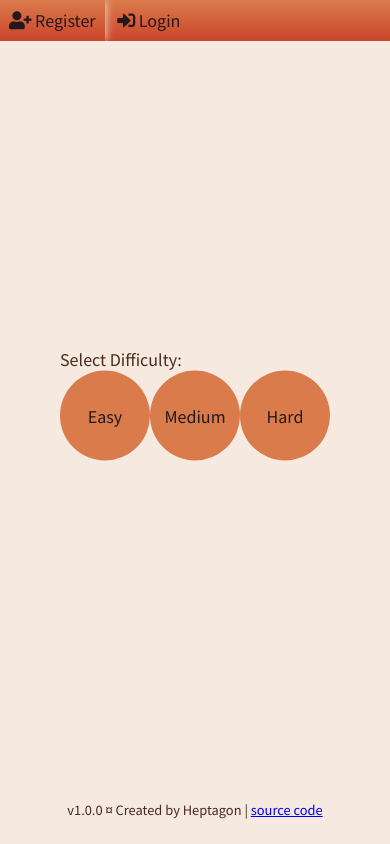
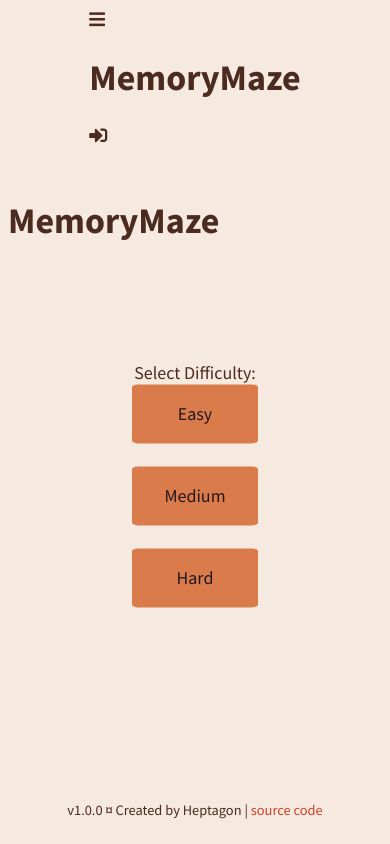
Before and after one commit to Skythel/heptagon, a PHP site: page / in a window 390 px wide. Run offline with PHP 8.4, Linux system fonts and the light colour scheme; data that the repository does not hold is empty.

Commit message:
update 1.0.0

```diff
--- a/game.js
+++ b/game.js
@@ -5,6 +5,7 @@ class game {
         this.puzzleIcons = puzzleIcons;
         this.puzzleChoices = puzzleChoices;
         this.map = setPath(cols,rows);
+        this.currentCell = this.map[0][0];
         // this.maze = new maze();
     }
     setObstacles() { // Sets obstacles for the maze.
--- a/game.php
+++ b/game.php
@@ -1,11 +1,12 @@
 <!-- File for the game container and everything within. -->
 <div class="game" id="game-container">
     Select Difficulty:<br/>
-    <div class="button difficulty" onclick="setDifficulty('easy')" id="sel-easy">Easy</div>
-    <div class="button difficulty" onclick="setDifficulty('med')" id="sel-med"> Medium</div>
+    <div class="button difficulty" onclick="setDifficulty('easy')" id="sel-easy">Easy</div> &nbsp;
+    <div class="button difficulty" onclick="setDifficulty('med')" id="sel-med"> Medium</div> &nbsp;
     <div class="button difficulty" onclick="setDifficulty('hard')" id="sel-hard">Hard</div>
 </div>
 <!-- Include game logic -->
 <script src="game.js?v=<?php echo $scripts_ver; ?>"></script>
 <script src="cell.js?v=<?php echo $scripts_ver; ?>"></script>
 <script src="logic.js?v=<?php echo $scripts_ver; ?>"></script>
+<script src="gameplay.js?v=<?php echo $scripts_ver; ?>"></script>
--- a/index.php
+++ b/index.php
@@ -2,6 +2,9 @@
 $cfg_title = "Home";
 // Load standard header from file
 include 'header.php';
+?>
+<h1>MemoryMaze</h1>
+<?php
 // Load game file
 include 'game.php';
 // Load footer
--- a/navbar.php
+++ b/navbar.php
@@ -1,15 +1,20 @@
-<?php if(!isset($logged_in) || $logged_in==false) {
-    // Load navbar for non-logged in users ?>
-    <ul class="navbar">
-        <li id="nav-register"><i class="fas fa-user-plus" aria-hidden="true"></i> Register</li>
-        <li id="nav-login"><i class="fas fa-sign-in-alt" aria-hidden="true"></i> Login</li>
-    </ul>
-<?php } else {
+<ul class="navbar">
+    <li id="nav-home"><a href="./"><i class="fa fa-home" aria-hidden="true"></i> Home</a></li>
+    <?php if(!isset($logged_in) || $logged_in==false) {
+        // Load navbar for non-logged in users ?>
+        <li id="nav-register"><a href="./register"><i class="fas fa-user-plus" aria-hidden="true"></i> Register</a></li>
+        <li id="nav-login"><a href="./login"><i class="fas fa-sign-in-alt" aria-hidden="true"></i> Login</a></li>
+    <?php } else {
     // Load navbar for logged in users ?>
-    <ul class="navbar">
         <li id="nav-user">Welcome, {user}!</li>
-        <a href="profile"><li id="nav-profile"><i class="fas fa-user" aria-hidden="true"></i> Profile</li></a>
-        <a href="my-scores"><li id="nav-scores"><i class="fas fa-award" aria-hidden="true"></i> My Scores</li><a/>
-        <a href="leaderboard"><li id="nav-leaderboard"><i class="fas fa-trophy" aria-hidden="true"></i> Leaderboard</li></a>
-    </ul>
-<?php } ?>
+        <li id="nav-profile"><a href="./profile"><i class="fas fa-user" aria-hidden="true"></i> Profile</a></li>
+        <li id="nav-scores"><a href="./my-scores"><i class="fas fa-award" aria-hidden="true"></i> My Scores<a/></li>
+    <?php } ?>
+    <li id="nav-leaderboard"><a href="./leaderboard"><i class="fas fa-trophy" aria-hidden="true"></i> Leaderboard</a></li>
+</ul>
+
+<div class="mobile_navbar">
+    <div id="mobile-menu"><i class="fas fa-bars"></i></div>
+    <h1>MemoryMaze</h1>
+    <div id="mobile-quicklogin"><i class="fas fa-sign-in-alt"></i></div>
+</div>
--- a/register_send.php
+++ b/register_send.php
@@ -33,12 +33,12 @@ if(isset($_POST["u"]) && isset($_POST["e"]) && isset($_POST["p"])) {
             $continue = true;
         }
         else {
-            return 1;
+            return "1";
         }
     }
     else {
         echo $conn->error;
-        return 2;
+        return "2";
     }
     $sql->close();
 
@@ -66,7 +66,7 @@ if(isset($_POST["u"]) && isset($_POST["e"]) && isset($_POST["p"])) {
         }
         else {
             echo $conn->error;
-            return 2;
+            return "2";
         }
         $sql->close();
     }
--- a/style.css
+++ b/style.css
@@ -26,15 +26,35 @@ body {
     align-items: center;
     flex-direction: column;
 }
+a {
+    text-decoration: none;
+    color: var(--sub-color3);
+}
 .wrapper {
     flex: 1 0 auto;
+    width: 100%;
+    padding-top: 1.5em;
 }
 .game {
     position: relative;
-    top: 50%;
+    top: 40%;
     -webkit-transform: translateY(-50%);
     -ms-transform: translateY(-50%);
     transform: translateY(-50%);
+    /* border: 3px solid var(--sub-color3); */
+    text-align: center;
+    max-width: 60%;
+    height: auto;
+    min-width: 50%;
+    min-height: 50%;
+    margin: auto;
+    padding: 1em;
+}
+table.gameBox {
+    margin: auto;
+}
+.mobile_navbar {
+    display: none;
 }
 .navbar {
     background: linear-gradient(var(--sub-bg-color),var(--sub-color3));
@@ -47,13 +67,22 @@ body {
 .navbar li {
     display: inline;
     padding: 0.5em;
+}
+.navbar li, button, .button {
     color: var(--sub-font-color);
     transition: 0.25s;
 }
-.navbar li:hover {
+.navbar li a {
+    color: var(--sub-font-color);
+}
+.navbar li:hover, button:hover, .button:hover {
     cursor: hand;
     cursor: pointer;
-    box-shadow: 0 0 0.5em var(--main-bg-color);
+    box-shadow: 0 0 0.5em var(--main-bg-color),inset 0 0 0.25em #333;
+    text-shadow: -1px 1px 2px var(--main-bg-color);
+}
+.navbar li:active, button:active, .button:active {
+    background: linear-gradient(var(--sub-color3),var(--sub-bg-color));
 }
 .footer {
     text-align: center;
@@ -61,15 +90,15 @@ body {
     flex-shrink: 0;
 }
 .button {
-    height: 5em;
     width: 5em;
+    padding: 1em;
     background: var(--sub-bg-color);
     color: var(--sub-font-color);
     text-align: center;
     vertical-align: middle;
     margin: auto;
-    display: table-cell;
-    border-radius: 100%;
+    /* display: table-cell; */
+    border-radius: 5%;
 }
 .cell {
     height: 5em;
@@ -116,3 +145,16 @@ button {
     border-radius: 0.25em;
     color: var(--sub-font-color);
 }
+
+/* Fixes for small screens */
+@media only screen and (max-width: 800px)  {
+    .navbar {
+        display: none;
+    }
+    .mobile_navbar {
+        display: block;
+    }
+}
+.playerMarker {
+    margin: 20%;
+}
```
Also changed, not shown: gameplay.js (+126 -27 lines), login.php (+4 -5 lines), login_send.php (+7 -7 lines), register.php (+3 -5 lines).
